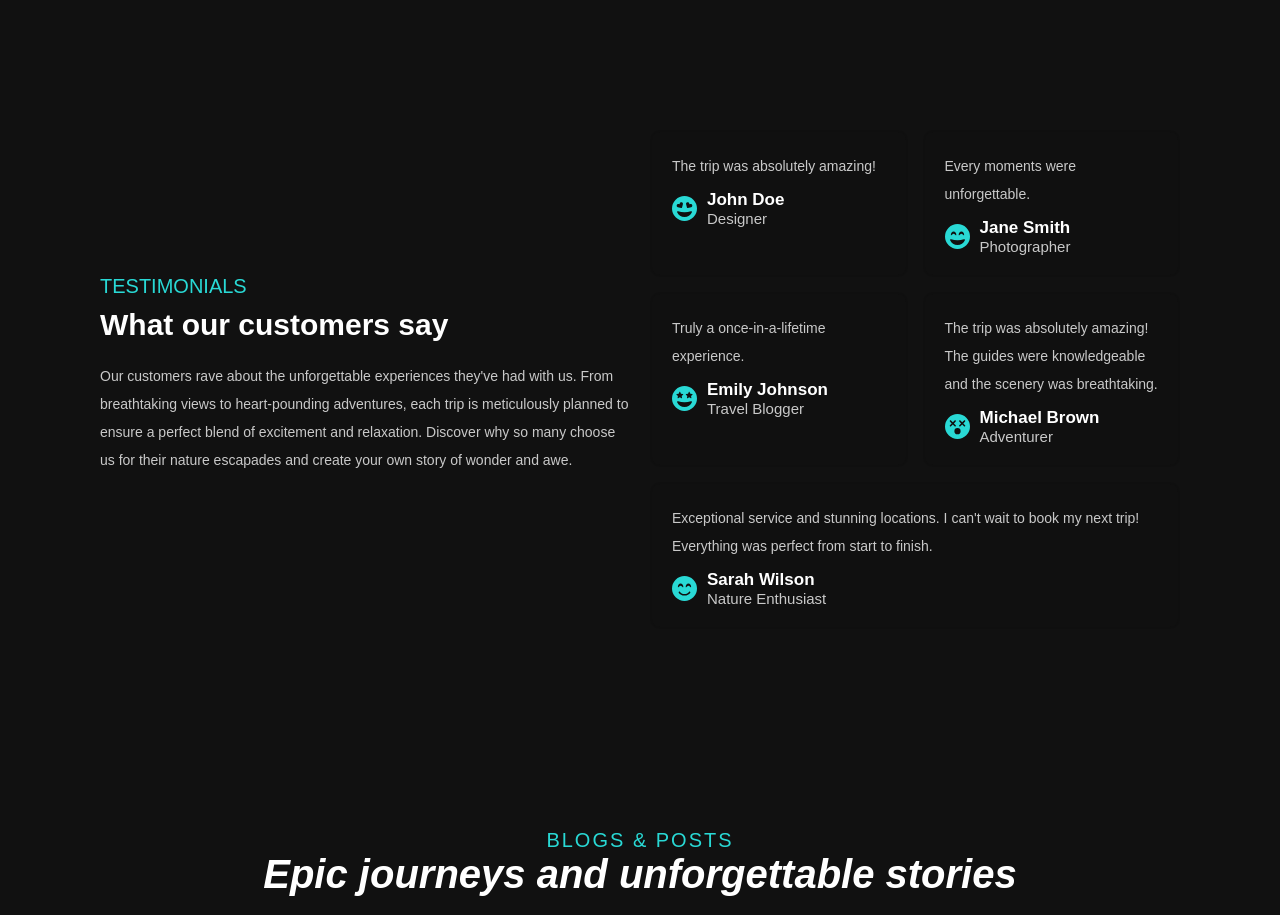
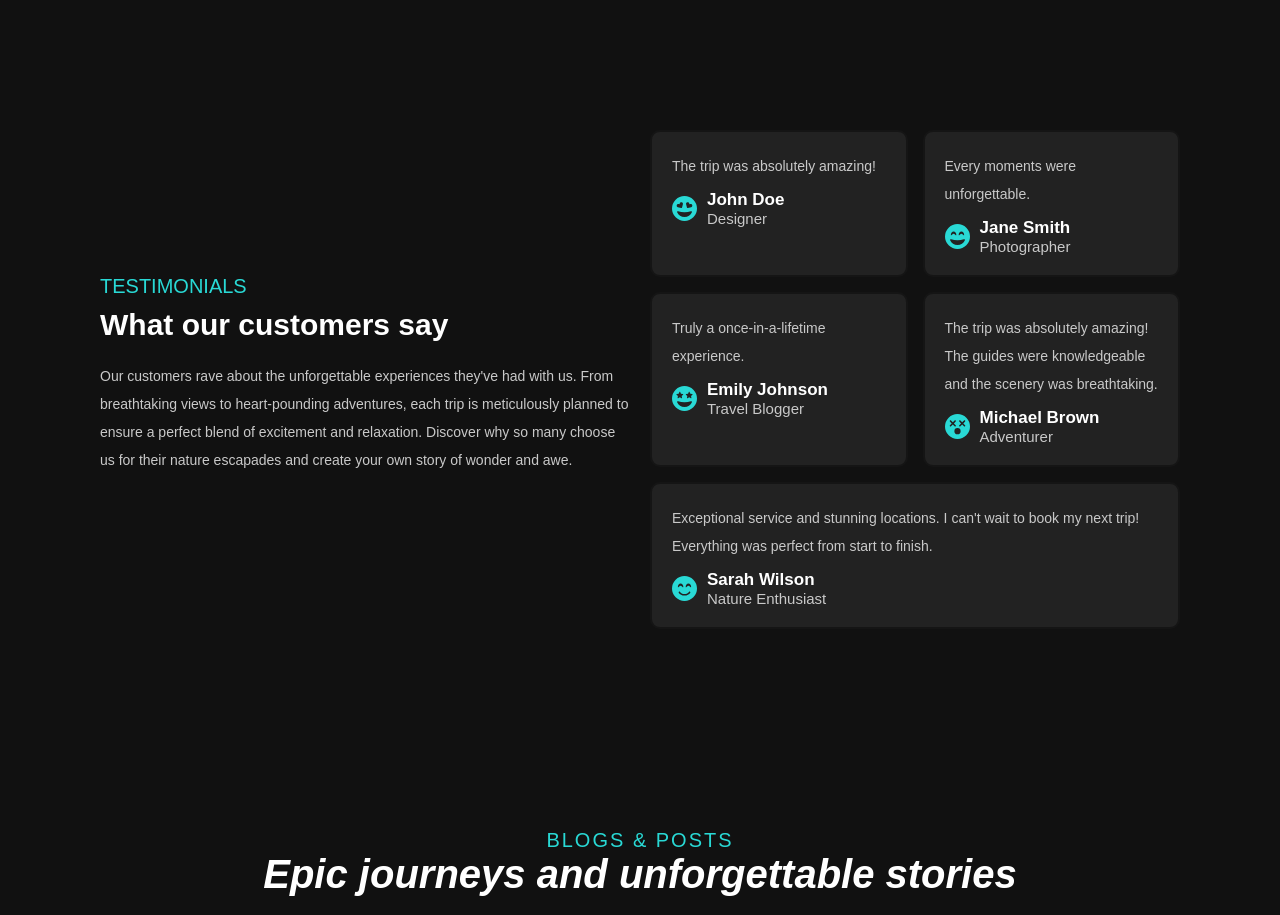
Before and after one commit to ZinHoang/triplify, a React (Vite) app: page / in a window 1280 px wide. Shown: the part 3280-4195 px from the top of the page. Built offline with nearby package versions, Linux system fonts and the light colour scheme; grey boxes are pictures that could not be loaded.

Commit message:
Change background color for reviews card

```diff
--- a/src/sections/reviews/Reviews.styles.ts
+++ b/src/sections/reviews/Reviews.styles.ts
@@ -40,7 +40,7 @@ export const UserCard = styled.div`
   flex: 1 1 20rem;
   border-radius: 1rem;
   padding: 2rem;
-  background-color: ${({ theme }) => theme.blackBackgroundColor};
+  background-color: ${({ theme }) => theme.darkBackgroundColor};
   border: 0.2rem solid ${({ theme }) => theme.blackBackgroundColor};
   &:hover {
     border: ${({ theme }) => theme.border};
```
